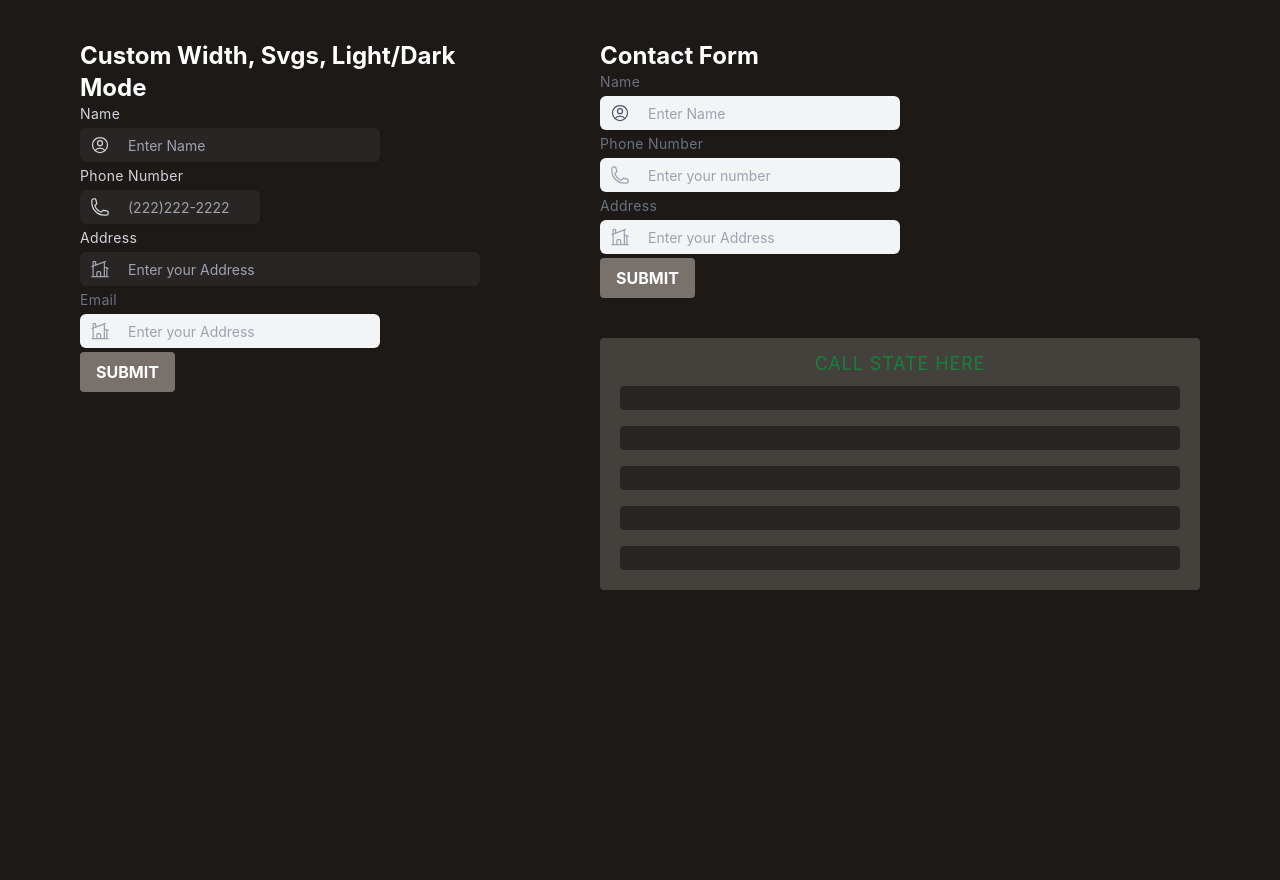
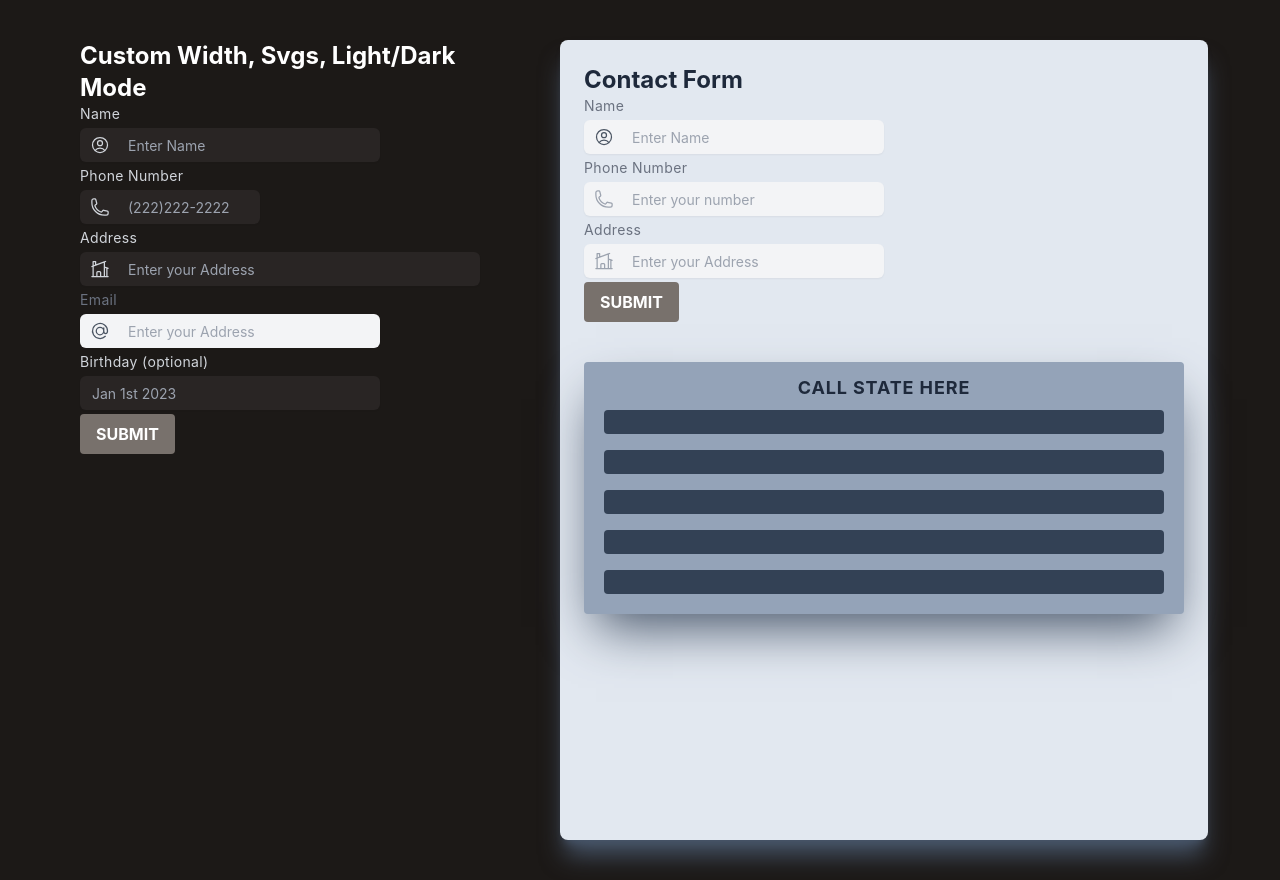
Before and after one commit to NedBM/ReusuableComps, a React (Create React App) app in the folder reusablecomps/: page / in a window 1280 px wide. Built offline with nearby package versions, Linux system fonts and the light colour scheme.

Commit message:
styling & more inputs added

```diff
--- a/reusablecomps/src/App.tsx
+++ b/reusablecomps/src/App.tsx
@@ -1,6 +1,6 @@
 import React, { useState } from 'react';
 import './App.css';
-import { PhoneIcon, UserCircleIcon, HomeModernIcon  } from '@heroicons/react/24/outline'
+import { PhoneIcon, UserCircleIcon, HomeModernIcon, AtSymbolIcon  } from '@heroicons/react/24/outline'
 import { Input } from './Reusables/Input';
 
 
@@ -90,7 +90,7 @@ function App() {
             setAddress(e.target.value)
             setaddressError('')
           }}
-          svg={<HomeModernIcon className="h-5 w-5 text-gray-400" aria-hidden="true" />}
+          svg={<HomeModernIcon/>}
           type="text"
           width={400}
           error={addressError}
@@ -110,7 +110,25 @@ function App() {
             setAddress(e.target.value)
             setaddressError('')
           }}
-          svg={<HomeModernIcon className="h-5 w-5 text-gray-400" aria-hidden="true" />}
+          svg={<AtSymbolIcon/>}
+          type="text"
+          error={addressError}
+          onBlur={(e) => {
+            if (address === '') {
+              setAddress('Address is required')
+            } else {
+              setAddress('')
+            }
+          }}
+        />
+        <Input
+          label="Birthday (optional)"
+          placeholder="Jan 1st 2023"
+          onChange={(e) => {
+            setAddress(e.target.value)
+            setaddressError('')
+          }}
+          darkMode={true}
           type="text"
           error={addressError}
           onBlur={(e) => {
@@ -131,8 +149,8 @@ function App() {
           </button>
         </div>
       </div>
-      <div className='flex flex-col mx-10'>
-        <h2 className='text-2xl font-bold text-white'>Contact Form</h2>
+      <div className='flex flex-col mx-10 bg-slate-200 p-6 rounded-lg shadow-xl shadow-slate-600'>
+        <h2 className='text-2xl font-bold text-slate-800'>Contact Form</h2>
         <Input
           onChange={(e) => {
             setName(e.target.value)
@@ -196,21 +214,21 @@ function App() {
           </button>
         </div>
         <div className='w-full flex justify-center'>
-        <div className='bg-stone-700 w-[600px] h-30 flex flex-col text-lg tracking-wider p-3 rounded text-green-700 mt-10 '>
-          <span className='text-md tracking-wider uppercase text-center'>Call State Here</span>
-          <div className='bg-stone-800 rounded m-2 p-3 '>
+        <div className='bg-slate-400 w-[600px] h-30 flex flex-col text-lg tracking-wider p-3 rounded text-white mt-10 shadow-2xl shadow-slate-600'>
+          <span className='text-md tracking-wider uppercase text-center font-bold text-slate-800'>Call State Here</span>
+          <div className='bg-slate-700 rounded m-2 p-3'>
             {name}
           </div>
-          <div className='bg-stone-800 rounded m-2 p-3'>
+          <div className='bg-slate-700 rounded m-2 p-3'>
             {number}
           </div>
-          <div className='bg-stone-800 rounded m-2 p-3'>
+          <div className='bg-slate-700 rounded m-2 p-3'>
             {address}
           </div>
-          <div className='bg-stone-800 rounded m-2 p-3'>
+          <div className='bg-slate-700 rounded m-2 p-3'>
             {/* {favColor} */}
           </div>
-          <div className='bg-stone-800 rounded m-2 p-3'>
+          <div className='bg-slate-700 rounded m-2 p-3'>
             {/* {number} */}
           </div>
           </div>
```
